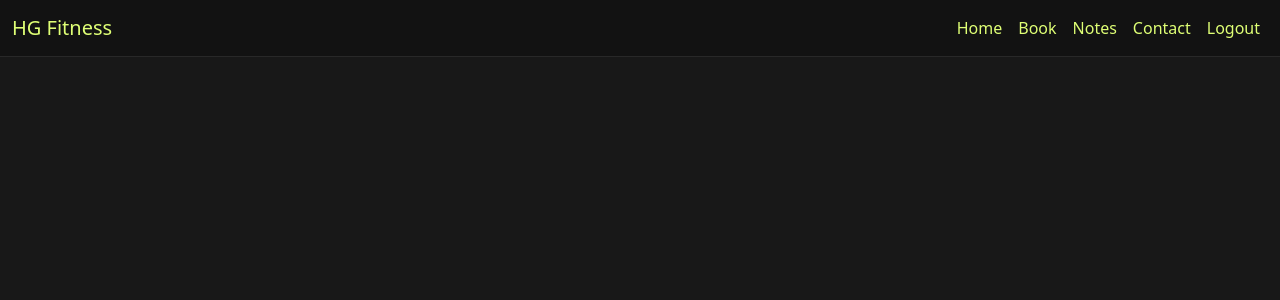
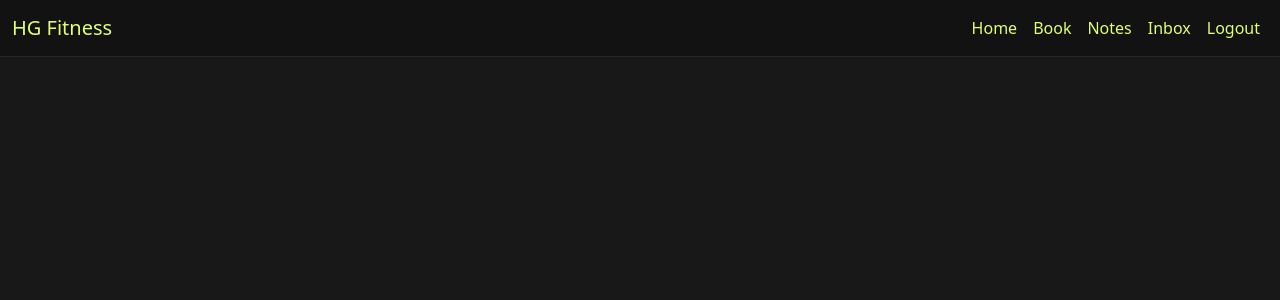
Before and after one commit to judewoolls/hg-fitness, a Django app: page /inbox/ in a window 1280 px wide. Shown: the top 300 px of the page. Run offline with Django 5.2, Linux system fonts and the light colour scheme; the visitor is signed in with stand-in values (Sample User, id 1); data that the repository does not hold is empty.

Commit message:
add links to the inbox app

```diff
--- a/inbox/templates/inbox/index.html
+++ b/inbox/templates/inbox/index.html
@@ -19,6 +19,7 @@
                     <div class="card-body">
                       <h5 class="card-title">{{ chat.user }}</h5>
                       <p class="card-text">This is a snippet of the message</p>
+                      <a href="{% url 'chat' chat.chat_id %}">Open</a>
                     </div>
                 </div>
             </div>
--- a/templates/base.html
+++ b/templates/base.html
@@ -38,7 +38,7 @@
                         <a class="nav-link" href="{% url 'feedback' %}">Notes</a>
                     </li>
                     <li class="nav-item">
-                        <a class="nav-link" href="#">Contact</a>
+                        <a class="nav-link" href="{% url 'inbox' %}">Inbox</a>
                     </li>
                     {% if user.is_authenticated %}
                     <li class="nav-item">
```
